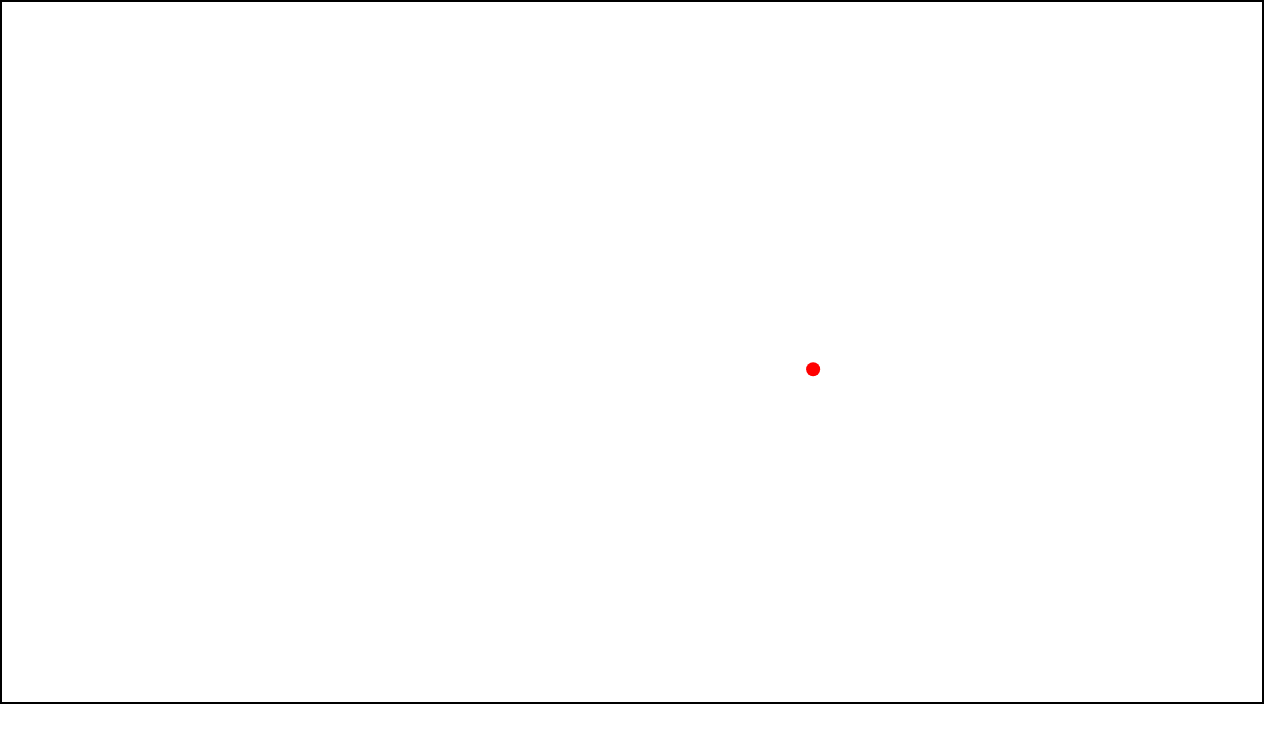
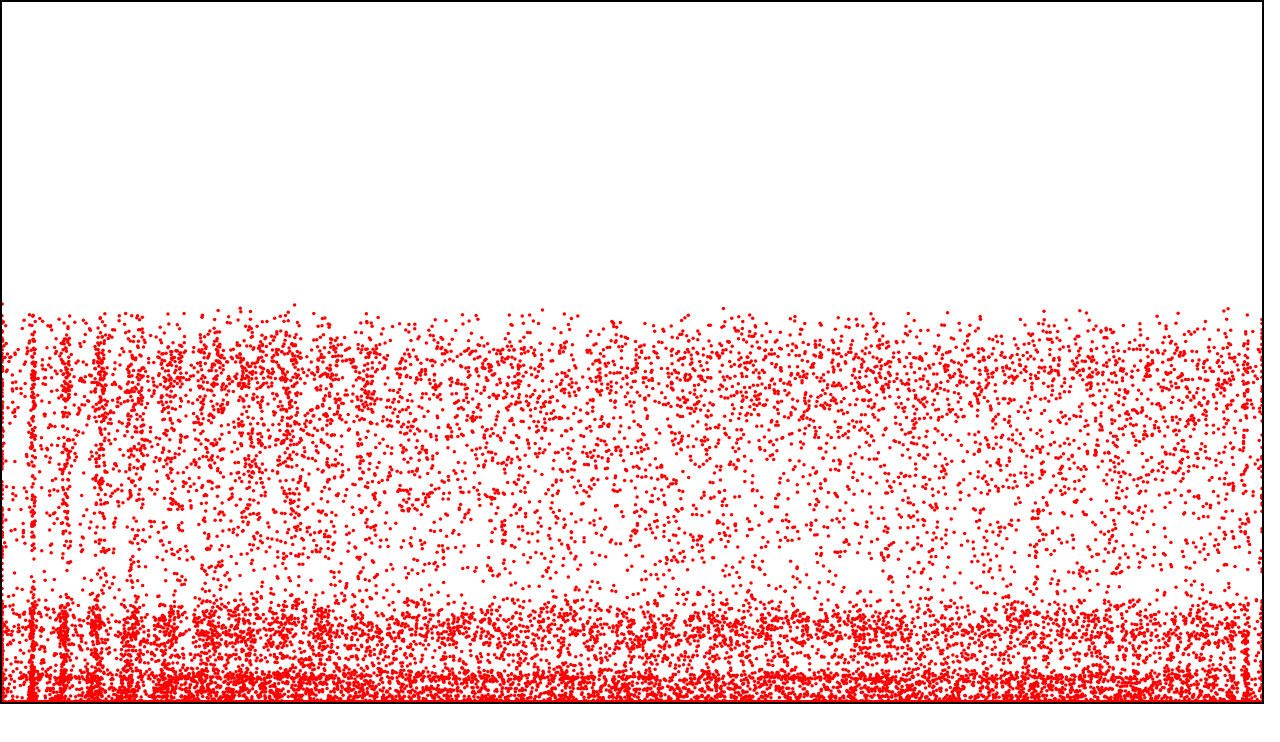
Before and after one commit to ErickAiken/Physics-Simulations, a plain HTML site: page Bouncing-Ball/index.html in a window 1280 px wide. Drawn offline with Linux system fonts and the light colour scheme; animation ran at ten frames a second.

Commit message:
many particles bouncing, but no collisions yet

```diff
--- a/Bouncing-Ball/index.html
+++ b/Bouncing-Ball/index.html
@@ -23,8 +23,11 @@
             var simTime = startingTime;
             var simSpeed = 1;
 
+            var nParticles = 20000;
+
             var damping = .25;
             var friction = 0.05;
+            var collisionFactor = 0.05;
 
             canvas.width = window.innerWidth - 20;
             canvas.height = window.innerHeight - 100;
@@ -36,14 +39,27 @@
 
             var gravity = {x: 0.0, y: -9.8};
 
-            var ball = {
-                radius : 0.2,
-                mass : 1.0,
-                pos : {x : 1, y : 5},
-                vel : {x : -15.0, y : 20.0},
-            };
+            // Create the particle class
+            class particle
+            {
+                constructor(radius, mass, pos, vel)
+                {
+                    this.radius = radius;
+                    this.mass = mass;
+                    this.pos = pos;
+                    this.vel = vel;
+                }
+            }
 
-
+            // Add particles to the object map
+            var particleMap = new Map();
+            for (let i = 0; i < nParticles; i++)
+            {
+                pos = {x:Math.random()*10, y:Math.random()*10};
+                vel = {x:Math.random()*20, y:Math.random()*20};
+                p = new particle(0.05, 1, pos, vel);
+                particleMap.set(i.toString(), p);
+            }
 
 
             function cX(pos)
@@ -59,11 +75,15 @@
             function draw()
             {
                 c.clearRect(0,0,canvas.width, canvas.height);
+                // Draw each particle in the scene
+                for (let [key,value] of particleMap)
+                {
                     c.fillStyle = "#FF0000";
                     c.beginPath();
-                c.arc(cX(ball.pos), cY(ball.pos), cScale * ball.radius, 0.0, 2.0*Math.PI);
+                    c.arc(cX(value.pos), cY(value.pos), cScale * value.radius, 0.0, 2.0*Math.PI);
                     c.closePath();
                     c.fill();
+                }
             }
 
             function simulate(delta)
@@ -72,35 +92,43 @@
                 simTime += delta;
                 console.log("Simulation Time: ", simTime);
 
-                ball.vel.x += gravity.x * delta;
-                ball.vel.y += gravity.y * delta;
-                ball.pos.x += ball.vel.x * delta;
-                ball.pos.y += ball.vel.y * delta;
+                // Update each particle in the scene
+                for (let [key, value] of particleMap)
+                {
+                    value.vel.x += gravity.x * delta;
+                    value.vel.y += gravity.y * delta;
+                    value.pos.x += value.vel.x * delta;
+                    value.pos.y += value.vel.y * delta;
 
                     //Check boundary
-                if(ball.pos.x <= 0.0)
+                    if(value.pos.x <= 0.0)
                     {
-                    ball.pos.x = 0.0;
-                    ball.vel.x = -ball.vel.x * (1-damping);
+                        value.pos.x = 0.0;
+                        value.vel.x = -value.vel.x * (1-damping);
                     }
-                if(ball.pos.x >= simWidth)
+                    if(value.pos.x >= simWidth)
                     {
-                    ball.pos.x = simWidth;
-                    ball.vel.x = -ball.vel.x * (1-damping);
+                        value.pos.x = simWidth;
+                        value.vel.x = -value.vel.x * (1-damping);
 
                     }
-                if(ball.pos.y <= 0.0)
+                    if(value.pos.y <= 0.0)
                     {
-                    ball.pos.y = 0.0;
-                    ball.vel.y = -ball.vel.y * (1-damping);
+                        value.pos.y = 0.0;
+                        value.vel.y = -value.vel.y * (1-damping);
 
                         //Friction effect
-                    ball.vel.x = ball.vel.x * (1-friction);
+                        value.vel.x = value.vel.x * (1-friction);
                     }
-                if(ball.pos.y >= simHeight)
+                    if(value.pos.y >= simHeight)
                     {
-                    ball.pos.y = simHeight;
-                    ball.vel.y = -ball.vel.y * (1-damping);
+                        value.pos.y = simHeight;
+                        value.vel.y = -value.vel.y * (1-damping);
+                    }
+
+                    // Check collision
+
+
                 }
 
             }
```
Lines whose indentation alone changed are shown as unchanged.
